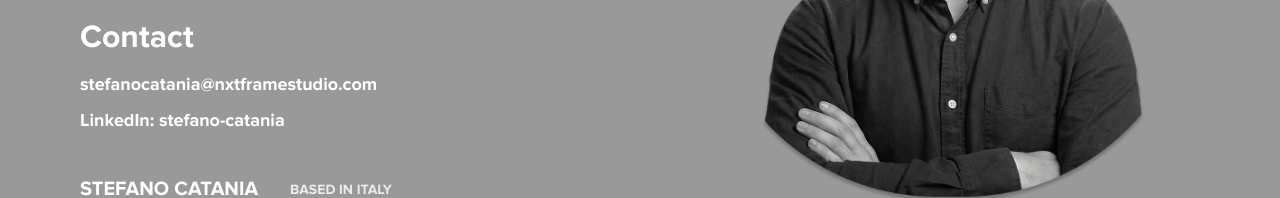
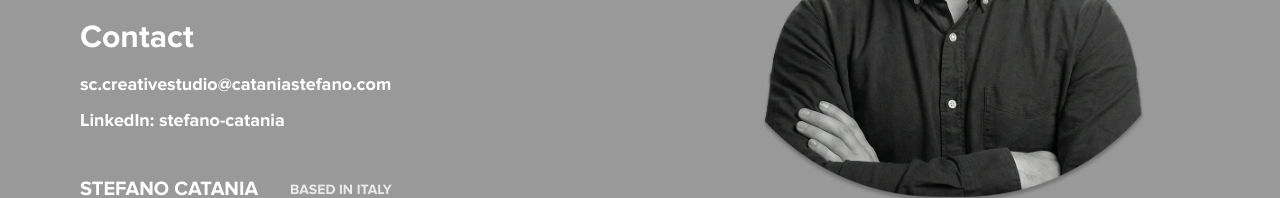
Before and after one commit to SteCata96/PersonalGamingWebsite, a React (Vite) app: page / in a window 1280 px wide. Shown: the part 4939-5137 px from the top of the page. Built offline with nearby package versions, Linux system fonts and the light colour scheme.

Commit message:
Update contact email to sc.creativestudio@cataniastefano.com

```diff
--- a/src/App.tsx
+++ b/src/App.tsx
@@ -1,4 +1,4 @@
-import { useState, useEffect ,useRef} from "react";
+import { useState, useEffect, useRef } from "react";
 import logo from "./assets/logo.png";
 import momentuLogo from "./assets/momentu-logo.png";
 import meta from "./assets/meta-logo.png";
@@ -753,7 +753,7 @@ export default function App() {
                   Contact
                 </h2>
                 <p className="text-sm sm:text-base lg:text-lg mt-2 break-words text-white">
-                  stefanocatania@nxtframestudio.com
+                  sc.creativestudio@cataniastefano.com
                 </p>
                 <a
                   href="https://www.linkedin.com/in/stefano-catania/"
```
Lines whose indentation alone changed are shown as unchanged.
